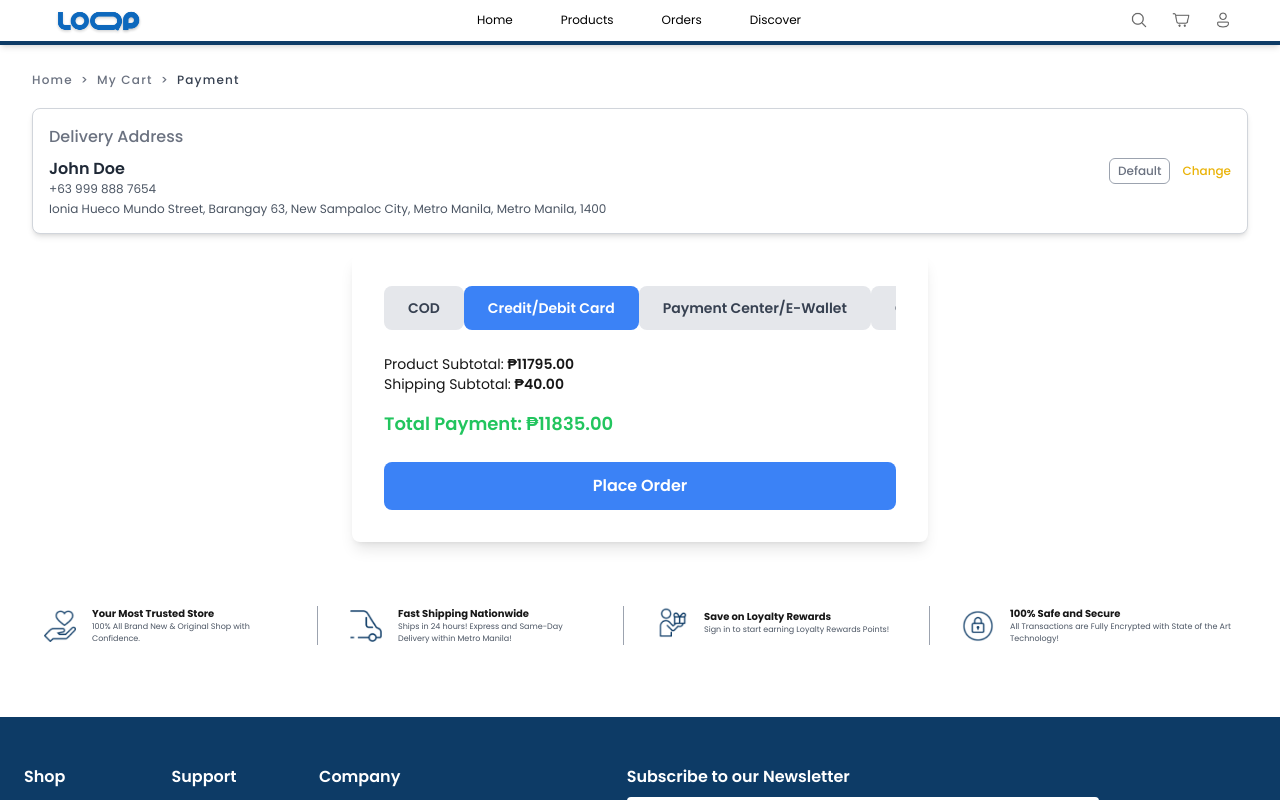
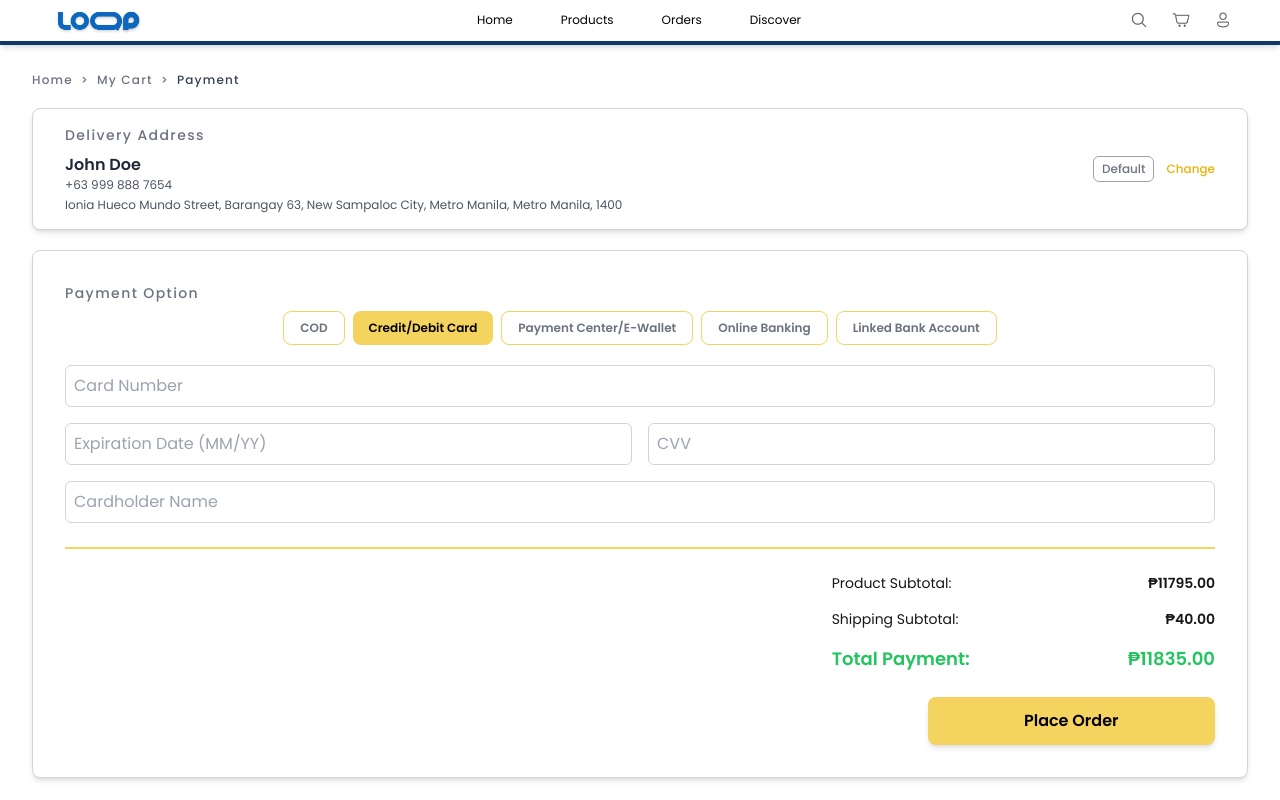
Before and after one commit to wintercutie/loop, a Next.js app: page /payment in a window 1280 px wide. Both pictures are taken after a click on the button "Credit/Debit Card". Shown: the top 800 px of the page. Built offline with nearby package versions, Linux system fonts and the light colour scheme.

Commit message:
added payment options

```diff
--- a/src/components/payment/DeliveryAddress.jsx
+++ b/src/components/payment/DeliveryAddress.jsx
@@ -2,10 +2,10 @@ import React from "react";
 
 export default function DeliveryAddress({ name, contactNumber, address }) {
   return (
-    <div className="border border-gray-300 rounded-lg shadow-md p-4 flex items-center justify-between bg-white">
+    <div className="border border-gray-300 rounded-lg shadow-md p-4 flex items-center justify-between bg-white px-8">
       <div>
         {/* Header */}
-        <div className="text-md text-gray-500 font-medium mb-2">
+        <div className="text-sm text-gray-500 font-medium mb-2 tracking-widest">
           Delivery Address
         </div>
 
--- a/src/components/payment/PaymentMethod.jsx
+++ b/src/components/payment/PaymentMethod.jsx
@@ -1,37 +1,143 @@
-"use client"
-import React, { useState } from 'react';
+"use client";
+import React, { useState } from "react";
 
 const PaymentComponent = ({ productPrice }) => {
   const shippingFee = 40; // Fixed shipping fee
   const totalPrice = productPrice + shippingFee;
 
-  const [activeTab, setActiveTab] = useState('COD');
-  const [selectedWallet, setSelectedWallet] = useState('');
+  const [activeTab, setActiveTab] = useState("COD");
+  const [selectedWallet, setSelectedWallet] = useState("");
 
-  const tabs = ['COD', 'Credit/Debit Card', 'Payment Center/E-Wallet', 'Online Banking', 'Linked Bank Account'];
+  const tabs = [
+    "COD",
+    "Credit/Debit Card",
+    "Payment Center/E-Wallet",
+    "Online Banking",
+    "Linked Bank Account",
+  ];
 
   const wallets = [
-    { id: 'GCash', label: 'GCash' },
-    { id: 'Maya', label: 'Maya' },
+    { id: "GCash", label: "GCash", logo: "/payment/Gcashlogo.png" },
+    { id: "Maya", label: "Maya", logo: "/payment/Mayalogo.png" },
   ];
 
   const handleTabClick = (tab) => {
     setActiveTab(tab);
-    setSelectedWallet('');
+    setSelectedWallet("");
   };
 
   const handleWalletSelection = (wallet) => {
     setSelectedWallet(wallet);
   };
 
+  const renderTabContent = () => {
+    switch (activeTab) {
+      case "COD":
+        return (
+          <p className="text-sm">You will pay the courier upon delivery.</p>
+        );
+      case "Credit/Debit Card":
+        return (
+          <div className="space-y-4">
+            <input
+              type="text"
+              placeholder="Card Number"
+              className="w-full p-2 border border-gray-300 rounded-md"
+            />
+            <div className="flex space-x-4">
+              <input
+                type="text"
+                placeholder="Expiration Date (MM/YY)"
+                className="w-1/2 p-2 border border-gray-300 rounded-md"
+              />
+              <input
+                type="text"
+                placeholder="CVV"
+                className="w-1/2 p-2 border border-gray-300 rounded-md"
+              />
+            </div>
+            <input
+              type="text"
+              placeholder="Cardholder Name"
+              className="w-full p-2 border border-gray-300 rounded-md"
+            />
+          </div>
+        );
+      case "Payment Center/E-Wallet":
+        return (
+          <div className="space-y-4">
+            {wallets.map((wallet) => (
+              <label
+                key={wallet.id}
+                className="flex items-center space-x-4 text-sm border border-gray-300 rounded-md p-2 hover:shadow-md cursor-pointer"
+              >
+                <input
+                  type="radio"
+                  name="wallet"
+                  value={wallet.id}
+                  checked={selectedWallet === wallet.id}
+                  onChange={() => handleWalletSelection(wallet.id)}
+                  className="form-radio text-blue-500"
+                />
+                <img
+                  src={wallet.logo}
+                  alt={`${wallet.label} Logo`}
+                  className="h-8 w-8"
+                />
+                <span className="font-medium">{wallet.label}</span>
+              </label>
+            ))}
+            {selectedWallet && (
+              <p className="text-sm mt-2">
+                Selected Wallet:{" "}
+                <span className="font-semibold">{selectedWallet}</span>
+              </p>
+            )}
+          </div>
+        );
+      case "Online Banking":
+        return (
+          <div className="space-y-4">
+            <select className="w-full p-2 border border-gray-300 rounded-md">
+              <option value="">Select Your Bank</option>
+              <option value="BPI">BPI</option>
+              <option value="BDO">BDO</option>
+              <option value="Metrobank">Metrobank</option>
+              <option value="UnionBank">UnionBank</option>
+            </select>
+            <p className="text-sm">
+              Once you confirm, you'll be redirected to your bank's website to
+              complete the payment.
+            </p>
+          </div>
+        );
+      case "Linked Bank Account":
+        return (
+          <p className="text-xs">
+            No linked bank accounts found. Please link a bank account in your
+            profile settings to use this option.
+          </p>
+        );
+      default:
+        return null;
+    }
+  };
+
   return (
-    <div className="bg-white p-8 rounded-lg shadow-lg w-full max-w-xl mx-auto">
-      <div className="flex justify-between mb-5 overflow-x-auto">
+    <div className="border border-gray-300 bg-white p-8 rounded-lg shadow-md w-full max-w-7xl mx-auto">
+      <div className="tracking-widest font-medium text-sm mb-2 text-gray-500">
+        Payment Option
+      </div>
+      <div className="flex justify-center mb-5 space-x-2">
         {tabs.map((tab) => (
           <button
             key={tab}
-            className={`px-6 py-3 rounded-lg text-sm font-semibold transition-all duration-300 whitespace-nowrap
-              ${activeTab === tab ? 'bg-blue-500 text-white' : 'bg-gray-200 text-gray-700'}`}
+            className={`px-4 py-2 rounded-lg text-xs font-semibold transition-all duration-300 whitespace-nowrap
+              ${
+                activeTab === tab
+                  ? "bg-[#F4D35E] text-black"
+                  : "bg-white text-gray-500 border border-[#F4D35E] hover:bg-gray-100"
+              }`}
             onClick={() => handleTabClick(tab)}
           >
             {tab}
@@ -39,33 +145,47 @@ const PaymentComponent = ({ productPrice }) => {
         ))}
       </div>
 
-      {activeTab === 'Payment Center/E-Wallet' && (
-        <div className="flex flex-col space-y-4">
-          {wallets.map((wallet) => (
-            <label key={wallet.id} className="flex items-center space-x-2 text-sm">
-              <input
-                type="radio"
-                name="wallet"
-                value={wallet.id}
-                checked={selectedWallet === wallet.id}
-                onChange={() => handleWalletSelection(wallet.id)}
-                className="form-radio text-blue-500"
-              />
-              <span>{wallet.label}</span>
-            </label>
-          ))}
+      <div className="mt-4">{renderTabContent()}</div>
+      <div className="w-full h-[2px] bg-[#F4D35E] my-6"></div>
+
+      {/* Payment Summary with Horizontal Containers */}
+      <div className="mt-6 flex justify-between items-start">
+        {/* Left Container (Empty or Placeholder) */}
+        <div className="w-1/3"></div>
+
+        {/* Middle Container (Empty for Spacing or Future Use) */}
+        <div className="w-1/3"></div>
+
+        {/* Right Container (Payment Details) */}
+        <div className="w-1/3 space-y-4 text-right">
+          <div className="flex justify-between items-center">
+            <div className="text-sm">Product Subtotal:</div>
+            <div className="text-sm font-semibold">
+              ₱{productPrice.toFixed(2)}
+            </div>
+          </div>
+          <div className="flex justify-between items-center">
+            <div className="text-sm">Shipping Subtotal:</div>
+            <div className="text-sm font-semibold">
+              ₱{shippingFee.toFixed(2)}
+            </div>
+          </div>
+          <div className="flex justify-between items-center">
+            <div className="text-lg font-semibold text-green-500">
+              Total Payment:
+            </div>
+            <div className="text-lg font-semibold text-green-500">
+              ₱{totalPrice.toFixed(2)}
+            </div>
+          </div>
         </div>
-      )}
-
-      <div className="mt-6">
-        <p className="text-sm">Product Subtotal: <span className="font-semibold">₱{productPrice.toFixed(2)}</span></p>
-        <p className="text-sm">Shipping Subtotal: <span className="font-semibold">₱{shippingFee.toFixed(2)}</span></p>
-        <p className="mt-4 text-lg font-semibold text-green-500">Total Payment: <span>₱{totalPrice.toFixed(2)}</span></p>
       </div>
 
-      <button className="w-full mt-6 py-3 bg-blue-500 text-white font-semibold rounded-lg hover:bg-blue-600 transition duration-300">
-        Place Order
-      </button>
+      <div className="mt-6 flex justify-end">
+        <button className="py-3 px-8 bg-[#F4D35E] text-black font-semibold rounded-lg shadow-md hover:bg-[#F1C232] transition duration-300 w-1/4">
+          Place Order
+        </button>
+      </div>
     </div>
   );
 };
```
Also changed, not shown: public/payment/Gcashlogo.png (added), public/payment/Mayalogo.png (added).
